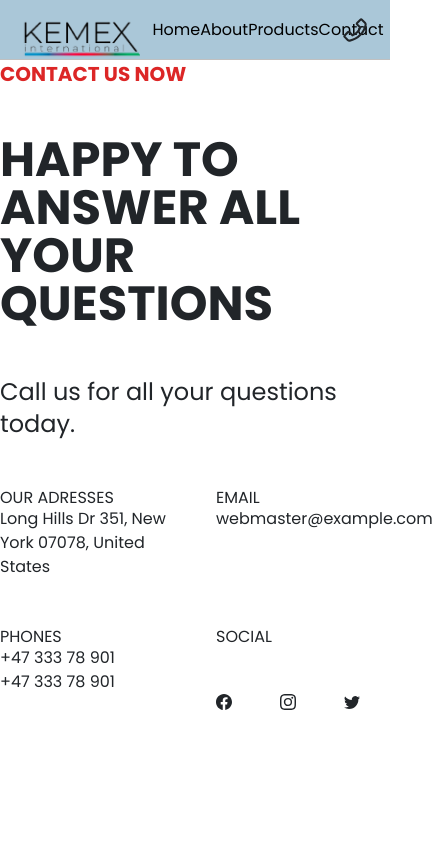
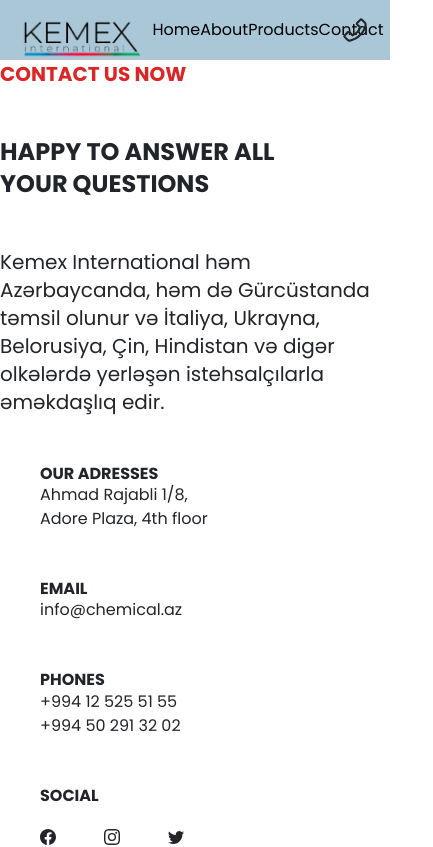
Before and after one commit to eltac-malik/kemex, a React (Vite) app: page /contact in a window 390 px wide. Shown: the top 847 px of the page, 433 px wide, since content can reach past the window. Built offline with nearby package versions, Linux system fonts and the light colour scheme.

Commit message:
bug-fix: responsive-design

```diff
--- a/src/pages/Contact/index.jsx
+++ b/src/pages/Contact/index.jsx
@@ -13,8 +13,13 @@
 const validationSchema = Yup.object().shape({
   name: Yup.string().required("Name is required"),
   email: Yup.string().email("Invalid email").required("Email is required"),
-  phone: Yup.number().typeError("That doesn't look like a phone number").positive("A phone number can't start with a minus").integer("A phone number can't include a decimal point").min(8).required('Phone number is required'),
-   message: Yup.string().required("Message is required"),
+  phone: Yup.number()
+    .typeError("That doesn't look like a phone number")
+    .positive("A phone number can't start with a minus")
+    .integer("A phone number can't include a decimal point")
+    .min(8)
+    .required("Phone number is required"),
+  message: Yup.string().required("Message is required"),
 });
 
 const initialValues = {
@@ -28,39 +33,54 @@
   return (
     <div className={style.contact}>
       <div className={style.form}>
-        <div className={`style.contac_info text-start gap-y-14`}>
+        <div
+          className={`style.contac_info text-start max-[680px]:items-center`}
+        >
           <p className={`text-red-600 text-xl font-bold`}>CONTACT US NOW</p>
-          <h2 className="text-5xl	mt-5 font-bold">
+          <h2 className="text-5xl	mt-5 font-bold npm i react-tilt  max-[680px]:text-2xl ">
             HAPPY TO ANSWER ALL <br /> YOUR QUESTIONS
           </h2>
-          <p className={`mt-5 text-2xl `}>
-            Call us for all your questions today.
+          <p className={`mt-5 text-2xl w-96 max-[680px]:text-xl`}>
+            Kemex International həm Azərbaycanda, həm də Gürcüstanda təmsil
+            olunur və İtaliya, Ukrayna, Belorusiya, Çin, Hindistan və digər
+            olkələrdə yerləşən istehsalçılarla əməkdaşlıq edir.
           </p>
-          <div className="flex">
-            <div className={`w-44 mt-5`}>
-              <h3>OUR ADRESSES</h3>
-              <p>Long Hills Dr 351, New York 07078, United States</p>
+          <div className="flex flex-wrap">
+            <div className={`w-44 mt-5 max-[680px]:ml-10 max-[680px]:w-full `}>
+              <h3>
+                <b>OUR ADRESSES</b>
+              </h3>
+              <p>
+                Ahmad Rajabli 1/8,
+                <br /> Adore Plaza, 4th floor
+              </p>
             </div>
-            <div className={`w-44 mt-5 ml-10`}>
-              <h3>EMAIL</h3>
+            <div className={`w-44 mt-5 ml-10  max-[680px]:w-full `}>
+              <h3>
+                <b>EMAIL</b>
+              </h3>
               <p>
-                <a href="mailto:webmaster@example.com">webmaster@example.com</a>
+                <a href="mailto: info@chemical.az"> info@chemical.az</a>
               </p>
             </div>
           </div>
-          <div className="flex">
-            <div className={`w-44 mt-5`}>
-              <h3>PHONES</h3>
+          <div className="flex flex-wrap">
+            <div className={`w-44 mt-5 max-[680px]:ml-10`}>
+              <h3>
+                <b>PHONES</b>
+              </h3>
               <p>
-                <a href="tel:+4733378901">+47 333 78 901</a>
+                <a href="tel:+994125255155">+994 12 525 51 55</a>
               </p>
               <p>
-                <a href="tel:+4733378901">+47 333 78 901</a>
+                <a href="tel:+994502913202">+994 50 291 32 02</a>
               </p>
             </div>
             <div className={`w-44 mt-5 ml-10`}>
-              <h3>SOCIAL</h3>
-              <p className="flex gap-5 mt-5  ">
+              <h3>
+                <b>SOCIAL</b>
+              </h3>
+              <p className="flex gap-5 mt-4  ">
                 <Facebook className="hover:text-orange-700" />{" "}
                 <Instagram className="hover:text-orange-700" />{" "}
                 <Twitter className="hover:text-orange-700" />
@@ -69,7 +89,9 @@
           </div>
         </div>
 
-        <div className={`${style.form_box} flex items-center justify-center`}>
+        <div
+          className={`${style.form_box} flex items-center justify-center max-[680px]:-mt-28`}
+        >
           <Formik
             initialValues={initialValues}
             validationSchema={validationSchema}
@@ -78,14 +100,14 @@
             }}
           >
             {({ errors, touched }) => (
-              <Form className={`w-96`}>
+              <Form className={`w-96 ` }>
                 <div className="mb-4">
                   <Field
                     type="text"
                     name="name"
                     id="name"
                     placeholder=" Name"
-                    className={`border-gray-950 appearance-none border-b-2 w-full py-4 px-1 text-gray-800 leading-tight focus:outline-none focus:shadow-outline placeholder-gray-800  ${
+                    className={`border-gray-950 appearance-none border-b-2 w-full py-4 px-1 text-gray-800 leading-tight focus:outline-none focus:shadow-outline placeholder-gray-800   ${
                       errors.name && touched.name ? "border-red-500" : ""
                     }`}
                   />
@@ -138,8 +160,7 @@
                     placeholder=" Message"
                     rows={3}
                     className={`border-gray-950 appearance-none border-b-2 w-full py-8 px-2 text-gray-800 leading-tight focus:outline-none focus:shadow-outline placeholder-gray-800  ${
-                      errors.message && touched.message
-                        ? "border-red-500" : ""
+                      errors.message && touched.message ? "border-red-500" : ""
                     }`}
                   />
                   <ErrorMessage
--- a/tailwind.config.js
+++ b/tailwind.config.js
@@ -4,3 +4,18 @@
   extend: {},
 };
 export const plugins = [];
+
+module.exports = {
+  theme: {
+    screens: {
+      'tablet': '640px',
+      // => @media (min-width: 640px) { ... }
+
+      'laptop': '1024px',
+      // => @media (min-width: 1024px) { ... }
+
+      'desktop': '1280px',
+      // => @media (min-width: 1280px) { ... }
+    },
+  }
+}
```
